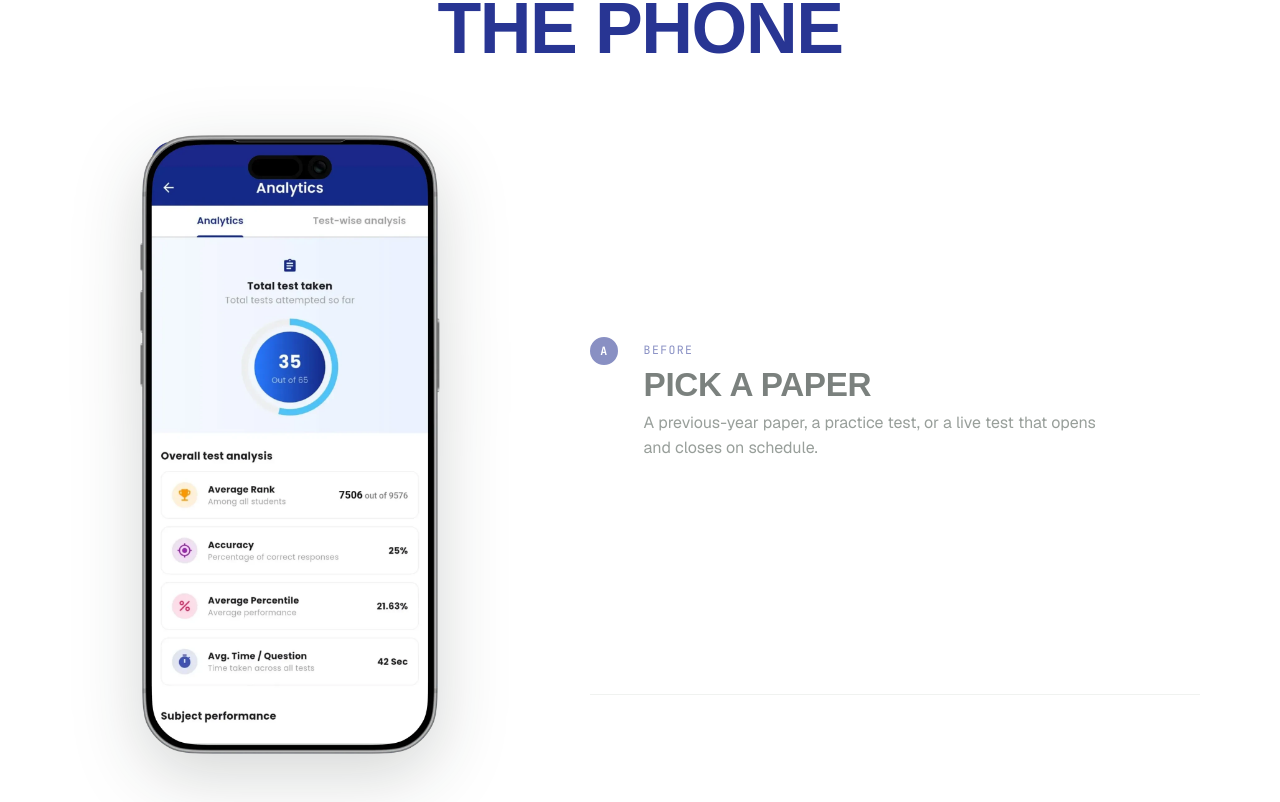
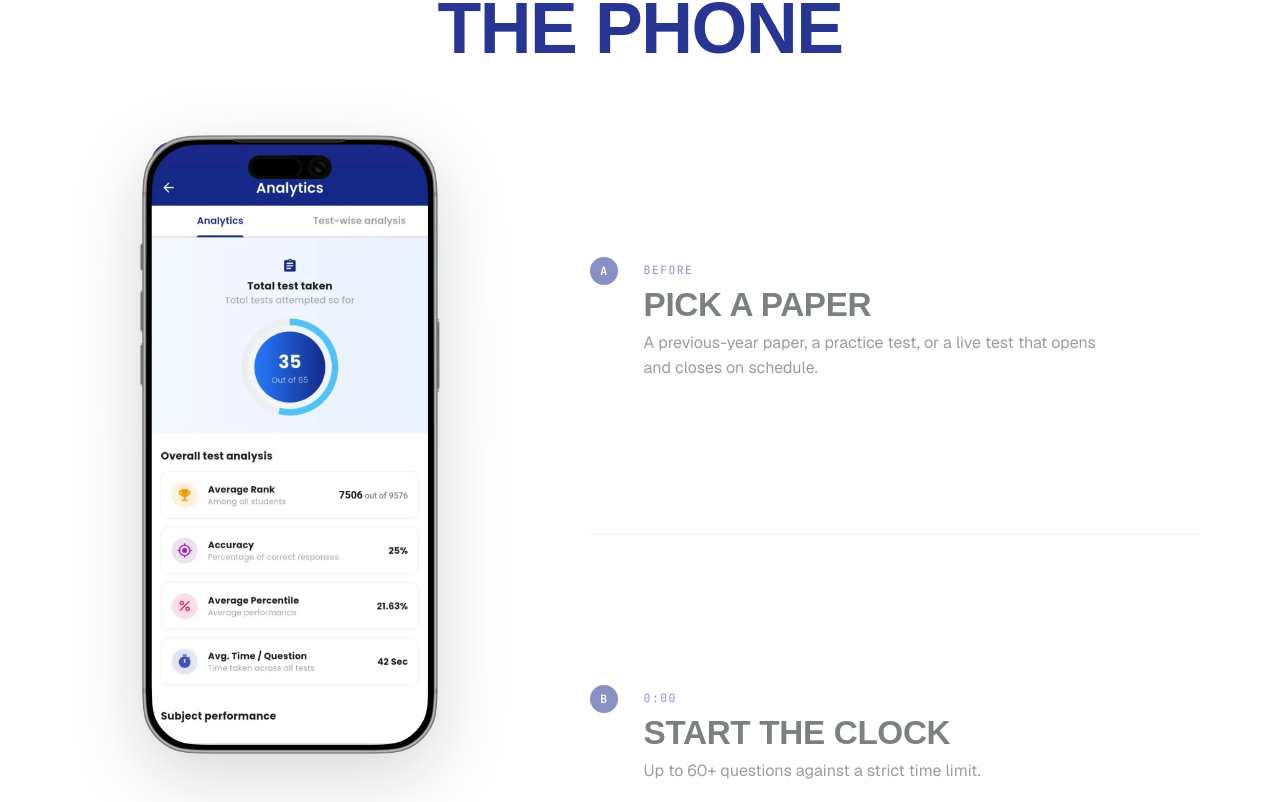
Before and after one commit to adityasingh0614/shipthesis, a Next.js app in the folder web/: page /work/assess-yourself in a window 1280 px wide. Shown: the part 4158-4960 px from the top of the page. Built offline with nearby package versions, Linux system fonts and the light colour scheme; a web font is replaced by a local one.

Commit message:
Revert step min-height to 50vh, add smooth scroll-behavior

```diff
--- a/web/src/components/work/assess-yourself/AssessYourself.module.css
+++ b/web/src/components/work/assess-yourself/AssessYourself.module.css
@@ -260,7 +260,7 @@
   display: grid;
   grid-template-columns: 36px 1fr;
   align-content: center;
-  min-height: 70vh;
+  min-height: 50vh;
   gap: 18px;
   padding: 40px 0;
   border-bottom: 1px solid #e3e8e4;
@@ -271,6 +271,7 @@
 @media (min-width: 861px) {
   :global(html):has(.day) {
     scroll-snap-type: y proximity;
+    scroll-behavior: smooth;
   }
   .step {
     scroll-snap-align: center;
```
